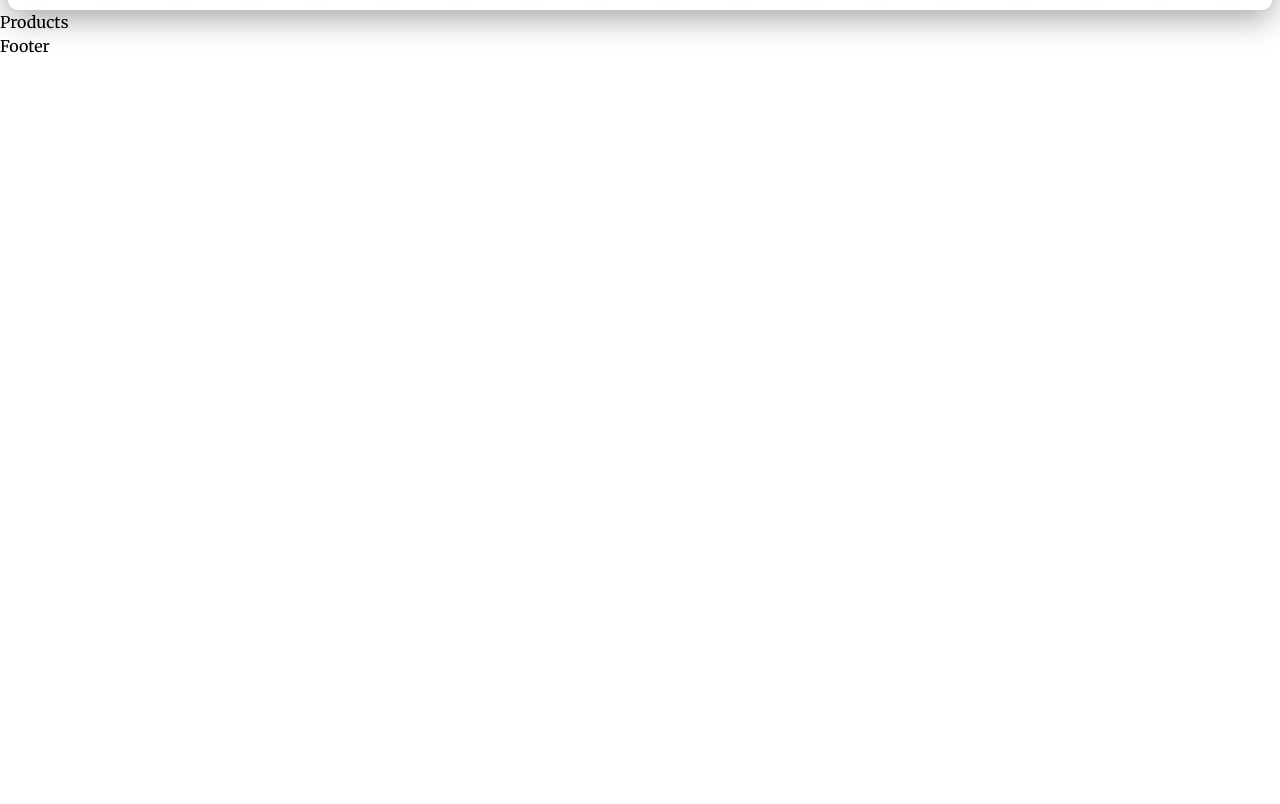
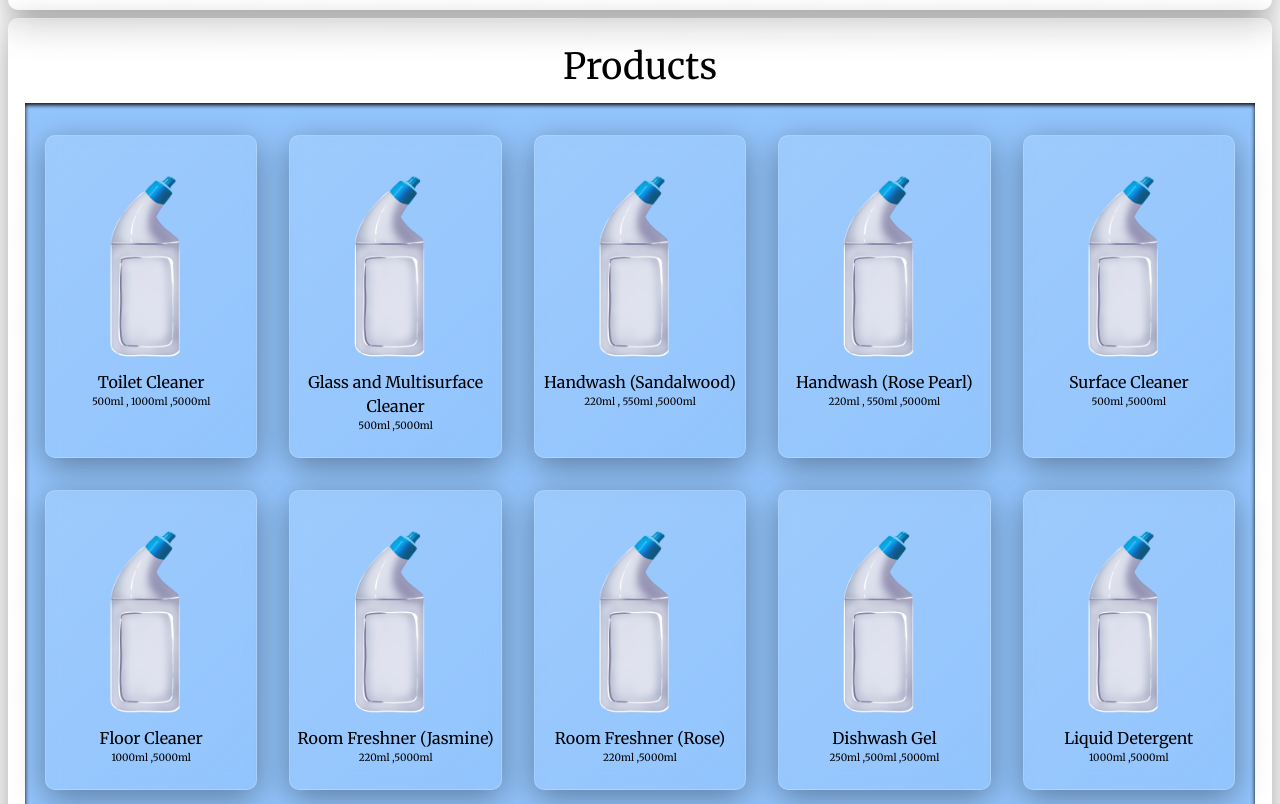
Before and after one commit to vidit9151/SafeSpace-, a React (Vite) app: page / in a window 1280 px wide. Shown: the part 636-1440 px from the top of the page. Before the commit the page ends 800 px from the top, so only its background shows below. Built offline with nearby package versions, Linux system fonts and the light colour scheme; the HTML template or start-up script is replaced by a standard one.

Commit message:
Home done

```diff
--- a/src/components/Navbar/Navbar.tsx
+++ b/src/components/Navbar/Navbar.tsx
@@ -3,8 +3,8 @@ import Navlinks from "./Navlinks";
 
 const Navbar = () => {
   return (
-    <div className="shadow-inner shadow-black flex  glass justify-between h-16 items-center ">
-      <div className="pl-10">
+    <div className="shadow-inner  shadow-black flex  glass justify-between h-16 items-center  ">
+      <div className="pl-10 ">
         <Logo />
       </div>
       <div className="pr-10">
--- /dev/null
+++ b/src/components/Products/ProductData.tsx
@@ -0,0 +1,66 @@
+import Product1 from "../../assets/bottle.png";
+export const ProductsData = [
+  {
+    id: 1,
+    title: "Toilet Cleaner",
+    quantity: "500ml , 1000ml ,5000ml",
+    img: Product1,
+  },
+
+  {
+    id: 2,
+    title: "Glass and Multisurface Cleaner",
+    quantity: "500ml ,5000ml",
+    img: Product1,
+  },
+
+  {
+    id: 3,
+    title: "Handwash (Sandalwood) ",
+    quantity: "220ml , 550ml ,5000ml",
+    img: Product1,
+  },
+  {
+    id: 4,
+    title: "Handwash (Rose Pearl) ",
+    quantity: "220ml , 550ml ,5000ml",
+    img: Product1,
+  },
+  {
+    id: 5,
+    title: "Surface Cleaner ",
+    quantity: " 500ml ,5000ml",
+    img: Product1,
+  },
+  {
+    id: 6,
+    title: "Floor Cleaner ",
+    quantity: " 1000ml ,5000ml",
+    img: Product1,
+  },
+  {
+    id: 7,
+    title: "Room Freshner (Jasmine) ",
+    quantity: " 220ml ,5000ml",
+    img: Product1,
+  },
+  {
+    id: 8,
+    title: "Room Freshner (Rose) ",
+    quantity: " 220ml ,5000ml",
+    img: Product1,
+  },
+  {
+    id: 9,
+    title: "Dishwash Gel ",
+    quantity: " 250ml ,500ml ,5000ml",
+    img: Product1,
+  },
+  {
+    id: 10,
+    title: "Liquid Detergent ",
+    quantity: " 1000ml ,5000ml",
+    img: Product1,
+  },
+  { id: 11, title: "Car Wash ", quantity: " 1000ml ,5000ml", img: Product1 },
+];
--- /dev/null
+++ b/src/components/Products/Product_Card.tsx
@@ -0,0 +1,19 @@
+import { ProductsData } from "./ProductData";
+
+const Product_Card = () => {
+  return (
+    <div className="grid grid-cols-2 md:grid-cols-5 gap-8 px-5 pt-[2rem] bg-blue-300 pb-6 shadow-inner shadow-black  ">
+      {ProductsData.map(({ id, title, quantity, img }) => (
+        <div className="glass hover:scale-105 " key={id}>
+          <br />
+          <img src={img} alt={title} />
+          <h1>{title}</h1>
+          <p className="text-[10px]">{quantity}</p>
+          <br />
+        </div>
+      ))}
+    </div>
+  );
+};
+
+export default Product_Card;
--- a/src/components/Products/Products.tsx
+++ b/src/components/Products/Products.tsx
@@ -1,5 +1,14 @@
+import Product_Card from "./Product_Card";
+
 const Products = () => {
-  return <div>Products</div>;
+  return (
+    <div className="glass  mt-2 mx-2 text-center px-4 pb-4 ">
+      <h1 className="text-2xl md:text-4xl pt-7 pb-4  ">Products</h1>
+      <div>
+        <Product_Card />
+      </div>
+    </div>
+  );
 };
 
 export default Products;
--- /dev/null
+++ b/src/components/Why_Us/Why_us.tsx
@@ -0,0 +1,12 @@
+const Why_us = () => {
+  return (
+    <div className="glass  mt-2 mx-2 text-center px-4 pb-4 ">
+      <h1 className="text-2xl md:text-4xl pt-7 pb-4  ">Why Us ?</h1>
+      <div className="grid grid-cols-2 md:grid-cols-5 gap-8 px-5 pt-[2rem] bg-white pb-6 shadow-inner shadow-black  ">
+        <h1></h1>
+      </div>
+    </div>
+  );
+};
+
+export default Why_us;
--- a/src/components/index.tsx
+++ b/src/components/index.tsx
@@ -5,4 +5,5 @@ import Navbar from "./Navbar/Navbar";
 import Contact from "./Contact/Contact";
 import Error404 from "./404/Error404";
 import Products from "./Products/Products";
-export { About, Footer, Hero, Navbar, Contact, Error404, Products };
+import Why_us from "./Why_Us/Why_us";
+export { About, Footer, Hero, Navbar, Contact, Error404, Products, Why_us };
--- a/src/pages/Home-Page.tsx
+++ b/src/pages/Home-Page.tsx
@@ -1,10 +1,11 @@
-import { Hero, Products } from "../components";
+import { Hero, Products, Why_us } from "../components";
 
 const Home_Page = () => {
   return (
     <div>
       <Hero />
       <Products />
+      <Why_us />
     </div>
   );
 };
```
